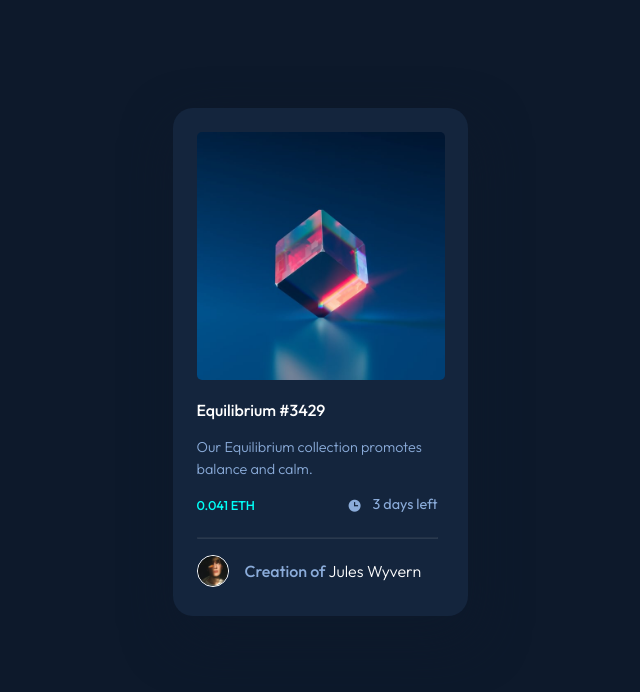
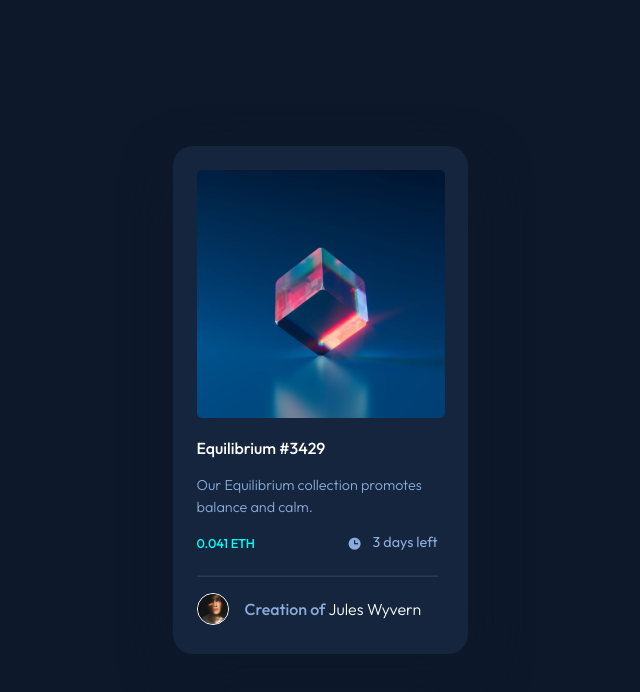
Before and after one commit to TheCoderGuru/nft-preview-card-component, a plain HTML site: page index.html in a window 1280 px wide. Shown: the whole page, without its empty margins (320-960 px from the left). Drawn offline with nearby package versions, Linux system fonts and the light colour scheme; files that its build step writes are made by us from their sources.

Commit message:
Update style.scss

```diff
--- a/styles/style.scss
+++ b/styles/style.scss
@@ -11,6 +11,10 @@
 body{
     background-color: $main-bg;
     font-family: $font-sans;
+    display:flex;
+    justify-content:center;
+    align-items:center;
+    min-height:100vh;
 }
 
 .card{
@@ -19,7 +23,6 @@ body{
     width: 295px;
     margin: 0 auto;
     border-radius: 20px;
-    margin-top: 108px;
     box-shadow: 5px 21px 51px 2px rgba(13,25,43,0.75);
 
     @include tablet{
```
